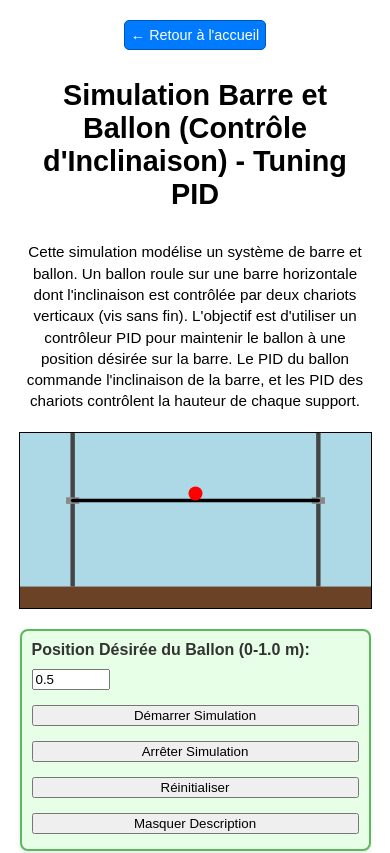
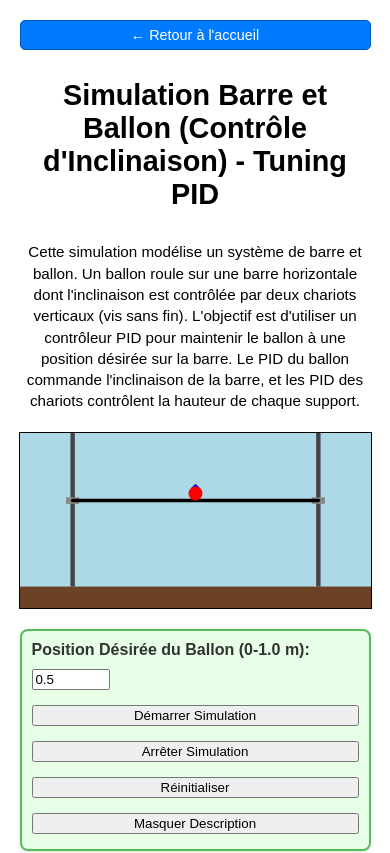
Before and after one commit to dundiss/simu-science, a plain HTML site: page simulateur-inertie/index.html in a window 390 px wide. Shown: the top 853 px of the page. Drawn offline with Linux system fonts and the light colour scheme.

Commit message:
Add files via upload
Responsive Improvements and Desired Position Highlight

This commit aims to enhance the user experience of the simulation by making it fully responsive on iOS devices and by highlighting the desired ball position.

```diff
--- a/simulateur-inertie/index.html
+++ b/simulateur-inertie/index.html
@@ -3,6 +3,7 @@
 
 <head>
     <title>Simulation Barre et Ballon (Contrôle d'Inclinaison) - Tuning PID</title>
+    <meta name="viewport" content="width=device-width, initial-scale=1.0">
     <style>
         body {
             font-family: sans-serif;
@@ -51,8 +52,10 @@
             flex-wrap: wrap;
             justify-content: center;
             /* Styles pour la mise en valeur */
-            border: 2px solid #5cb85c; /* Bordure verte */
-            background-color: #e6ffe6; /* Fond légèrement vert clair */
+            border: 2px solid #5cb85c;
+            /* Bordure verte */
+            background-color: #e6ffe6;
+            /* Fond légèrement vert clair */
             border-radius: 8px;
             box-shadow: 0 2px 4px rgba(0, 0, 0, 0.1);
         }
@@ -60,7 +63,8 @@
         .controls label {
             margin-right: 5px;
             white-space: nowrap;
-            font-weight: bold; /* Texte du label en gras */
+            font-weight: bold;
+            /* Texte du label en gras */
             color: #333;
         }
 
@@ -172,6 +176,9 @@
             /* Bordure pour le relief */
             box-sizing: border-box;
             /* Inclut padding et bordure dans la largeur */
+            width: 90vw;
+            /* Ensure it takes full width on smaller screens */
+            max-width: 1000px;
         }
 
         .home-button:hover {
@@ -628,6 +635,23 @@
             ctx.lineTo(tigeX_B_canvas, y_chariot_B_canvas);
             ctx.stroke();
 
+            // Dessine la position désirée sur la barre
+            const y_desired_canvas = parseFloat(positionInput.value);
+            const desiredBallonCanvasX = tigeX_A_canvas + (y_desired_canvas * scale);
+            const desiredBallonCanvasY = y_chariot_A_canvas + (y_chariot_B_canvas - y_chariot_A_canvas) * y_desired_canvas / longueur_barre;
+
+            ctx.fillStyle = 'blue'; // Couleur du marqueur
+            ctx.beginPath();
+            const markerSize = ballonRadius * 0.7; // Taille du marqueur
+
+            // Dessine un petit triangle au-dessus de la barre
+            ctx.moveTo(desiredBallonCanvasX - markerSize, desiredBallonCanvasY - ballonRadius - 5);
+            ctx.lineTo(desiredBallonCanvasX + markerSize, desiredBallonCanvasY - ballonRadius - 5);
+            ctx.lineTo(desiredBallonCanvasX, desiredBallonCanvasY - ballonRadius - 5 - markerSize);
+            ctx.closePath();
+            ctx.fill();
+
+            // Dessine le ballon
             ctx.fillStyle = 'red';
             ctx.beginPath();
             const ballonCanvasX = tigeX_A_canvas + (ballonPosition * scale);
```
